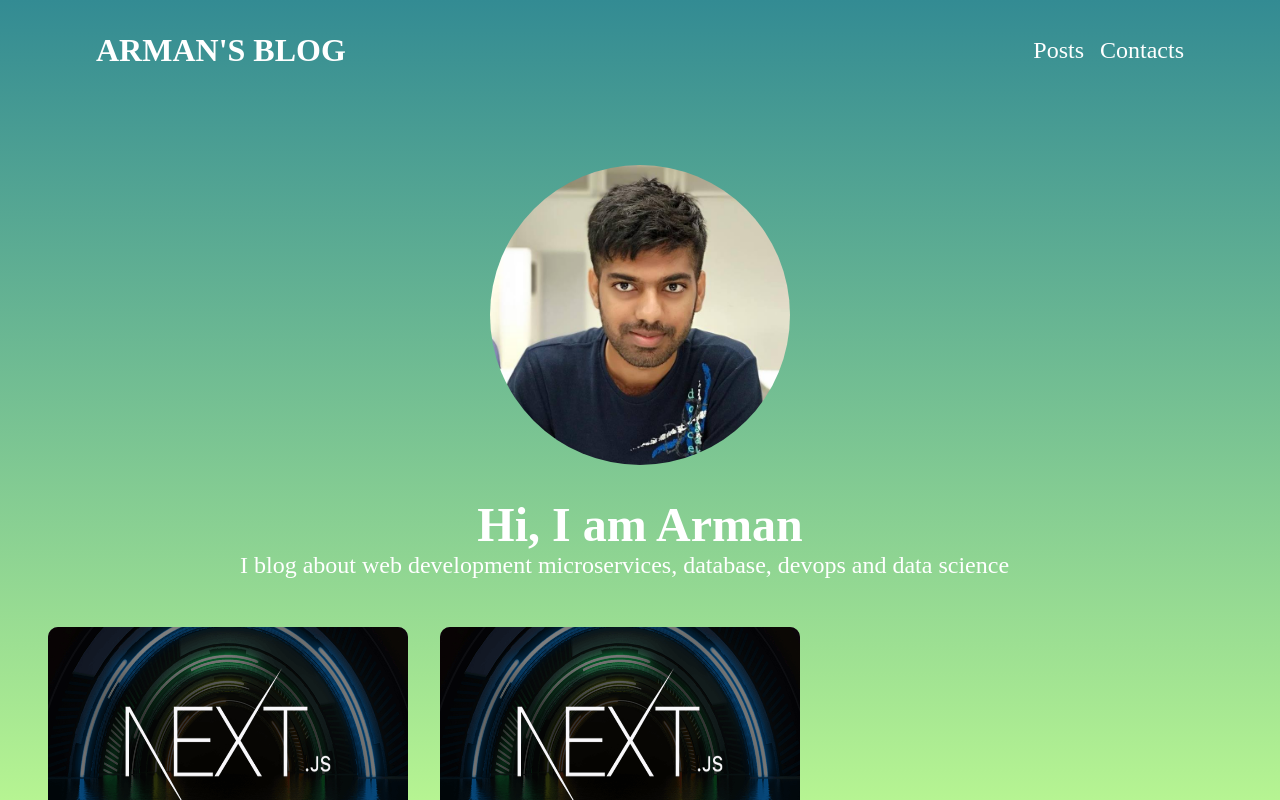
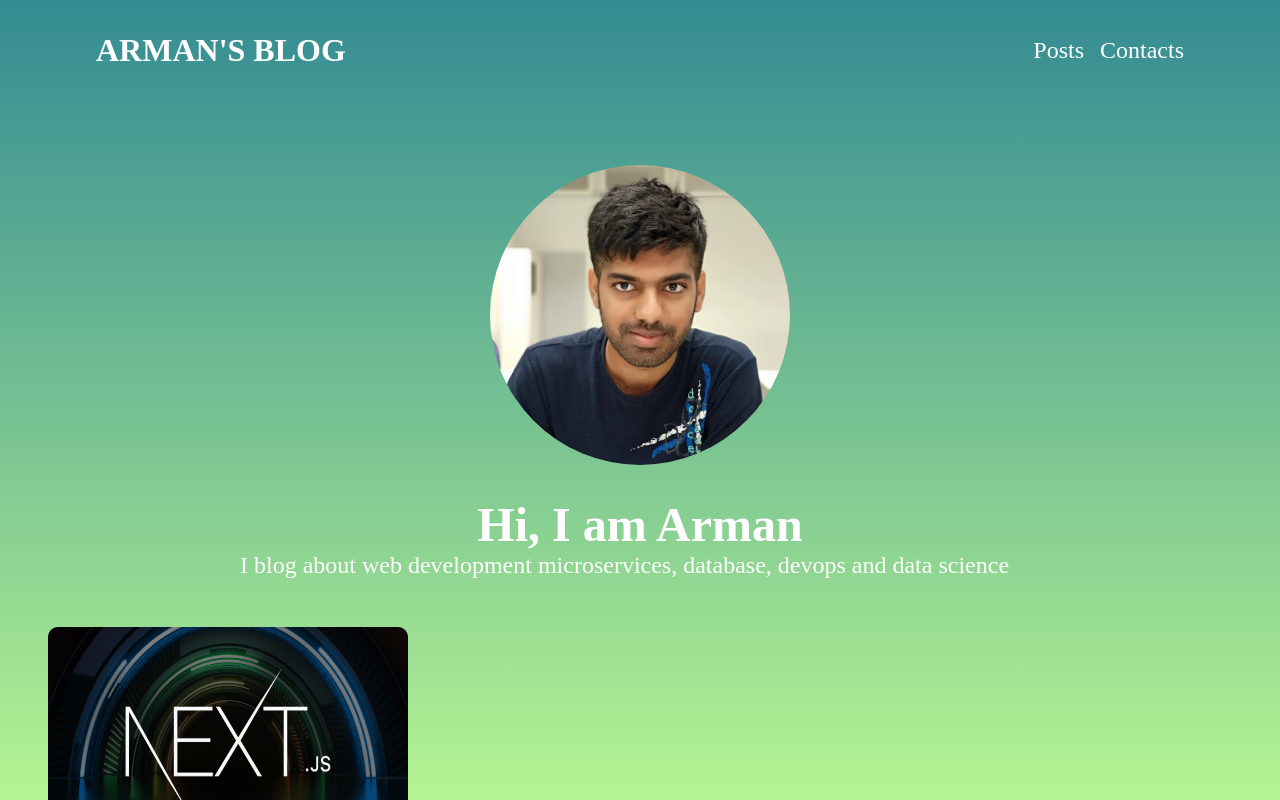
Before and after one commit to ArmanurRahman/arman-blog-nextjs, a Next.js app: page / in a window 1280 px wide. Built offline with nearby package versions, Linux system fonts and the light colour scheme.

Commit message:
read post from file store as md file format

```diff
--- a/components/blog/blog-item.tsx
+++ b/components/blog/blog-item.tsx
@@ -2,15 +2,7 @@ import Image from "next/image";
 import classes from "./blog-item.module.css";
 import React from "react";
 import { useRouter } from "next/router";
-
-type blogItem = {
-    slug: string;
-    imegeURI: string;
-    imageAlt: string;
-    title: string;
-    startDate: string;
-    description: string;
-};
+import { blogItem } from "@/type/post";
 
 const BlogItem = (props: { items: Array<blogItem> }) => {
     const { items } = props;
@@ -29,8 +21,8 @@ const BlogItem = (props: { items: Array<blogItem> }) => {
                 >
                     <div className={classes.blog_card__image}>
                         <Image
-                            src={item.imegeURI}
-                            alt={item.imageAlt}
+                            src={`/image/blog/${item.imegeURI}`}
+                            alt={item.slug}
                             width={360}
                             height={200}
                         />
--- a/components/blog/blog-list.tsx
+++ b/components/blog/blog-list.tsx
@@ -1,27 +1,8 @@
 import BlogItem from "./blog-item";
+import { blogItem } from "@/type/post";
 
-const dummyData = [
-    {
-        slug: "nextjs-details-course",
-        imegeURI: "/image/blog/nextjs.png",
-        imageAlt: "nextjs course photo",
-        title: "Getting started with next js",
-        startDate: "2023-06-01",
-        description:
-            "Nextjs is a fullstact react framework ready for production level application. nextjs ships with file base routing, server side rendering capabolity",
-    },
-    {
-        slug: "nextjs-details-course",
-        imegeURI: "/image/blog/nextjs.png",
-        imageAlt: "nextjs course photo",
-        title: "Getting started with next js",
-        startDate: "2023-06-01",
-        description:
-            "Nextjs is a fullstact react framework ready for production level application. nextjs ships with file base routing, server side rendering capabolity",
-    },
-];
-const BlogList = () => {
-    return <BlogItem items={dummyData} />;
+const BlogList = (props: { posts: Array<blogItem> }) => {
+    return <BlogItem items={props.posts} />;
 };
 
 export default BlogList;
--- a/components/home/hero.tsx
+++ b/components/home/hero.tsx
@@ -3,8 +3,9 @@ import classes from "./hero.module.css";
 import Header from "../header/header";
 import BlogList from "../blog/blog-list";
 import { Fragment } from "react";
+import { blogItem } from "@/type/post";
 
-const Hero = () => {
+const Hero = (props: { posts: Array<blogItem> }) => {
     return (
         <Fragment>
             <section className={classes.hero}>
@@ -26,7 +27,7 @@ const Hero = () => {
                     </p>
                 </div>
             </section>
-            <BlogList />
+            <BlogList posts={props.posts} />
         </Fragment>
     );
 };
--- /dev/null
+++ b/lib/post-util.ts
@@ -0,0 +1,44 @@
+import { blogItem } from "@/type/post";
+import fs from "fs";
+import matter from "gray-matter";
+import path from "path";
+
+const postsDirectory = path.join(process.cwd(), "posts");
+
+const getPostData = (fileName: string): blogItem => {
+    const filePath = path.join(postsDirectory, fileName);
+    const fileContent = fs.readFileSync(filePath, "utf-8");
+
+    const { data, content } = matter(fileContent);
+    const slug = fileName.replace(/\.md$/, "");
+
+    const postData = {
+        slug,
+        imegeURI: data.imegeURI,
+        title: data.title,
+        startDate: data.startDate,
+        description: data.description,
+        isFeatured: data?.isFeatured,
+        content,
+    };
+    return postData;
+};
+
+export const getAllPost = () => {
+    const postFiles = fs.readdirSync(postsDirectory);
+    const allPosts = postFiles.map((postFile) => {
+        return getPostData(postFile);
+    });
+
+    const sortedPosts = allPosts.sort((postA, postB) =>
+        postA.startDate > postB.startDate ? -1 : 1
+    );
+    console.log(sortedPosts);
+    return sortedPosts;
+};
+
+export const getFeaturedPost = () => {
+    const allPosts = getAllPost();
+    const featuredPost = allPosts.filter((post) => post.isFeatured);
+    return featuredPost;
+};
--- a/package.json
+++ b/package.json
@@ -14,9 +14,11 @@
     "@types/react-dom": "18.0.11",
     "eslint": "8.37.0",
     "eslint-config-next": "13.3.0",
+    "gray-matter": "^4.0.3",
     "next": "13.2.4",
     "react": "18.2.0",
     "react-dom": "18.2.0",
+    "react-markdown": "^8.0.6",
     "typescript": "5.0.3"
   }
 }
--- a/pages/index.tsx
+++ b/pages/index.tsx
@@ -1,5 +1,15 @@
 import Hero from "@/components/home/hero";
+import { getFeaturedPost } from "@/lib/post-util";
+import { blogItem } from "@/type/post";
 
-export default function HomePage() {
-    return <Hero />;
+export default function HomePage(props: { posts: Array<blogItem> }) {
+    return <Hero posts={props.posts} />;
 }
+export const getStaticProps = async () => {
+    const featuredPost = getFeaturedPost();
+    return {
+        props: {
+            posts: featuredPost,
+        },
+    };
+};
--- /dev/null
+++ b/posts/getting-started-with-nextjs.md
@@ -0,0 +1,7 @@
+---
+title: 'Getting started with NextJS'
+startDate: '2023-6-1'
+imegeURI: 'getting-started-with-nextjs.png'
+description: nextjs is fullstact framework. To understand nextjs need to know reactjs and javascript
+isFeatured: true
+---
--- /dev/null
+++ b/type/post.ts
@@ -0,0 +1,10 @@
+export type blogItem = {
+    slug: string;
+    imegeURI: string;
+    imageAlt?: string;
+    title: string;
+    startDate: string;
+    description: string;
+    contect?: string;
+    isFeatured?: boolean;
+};
```
Also changed, not shown: pages/posts/index.tsx (+10 -0 lines), public/image/blog/getting-started-with-nextjs.png (renamed from public/image/blog/nextjs.png), 1 other file (tests, documents, lock files or other folders).
